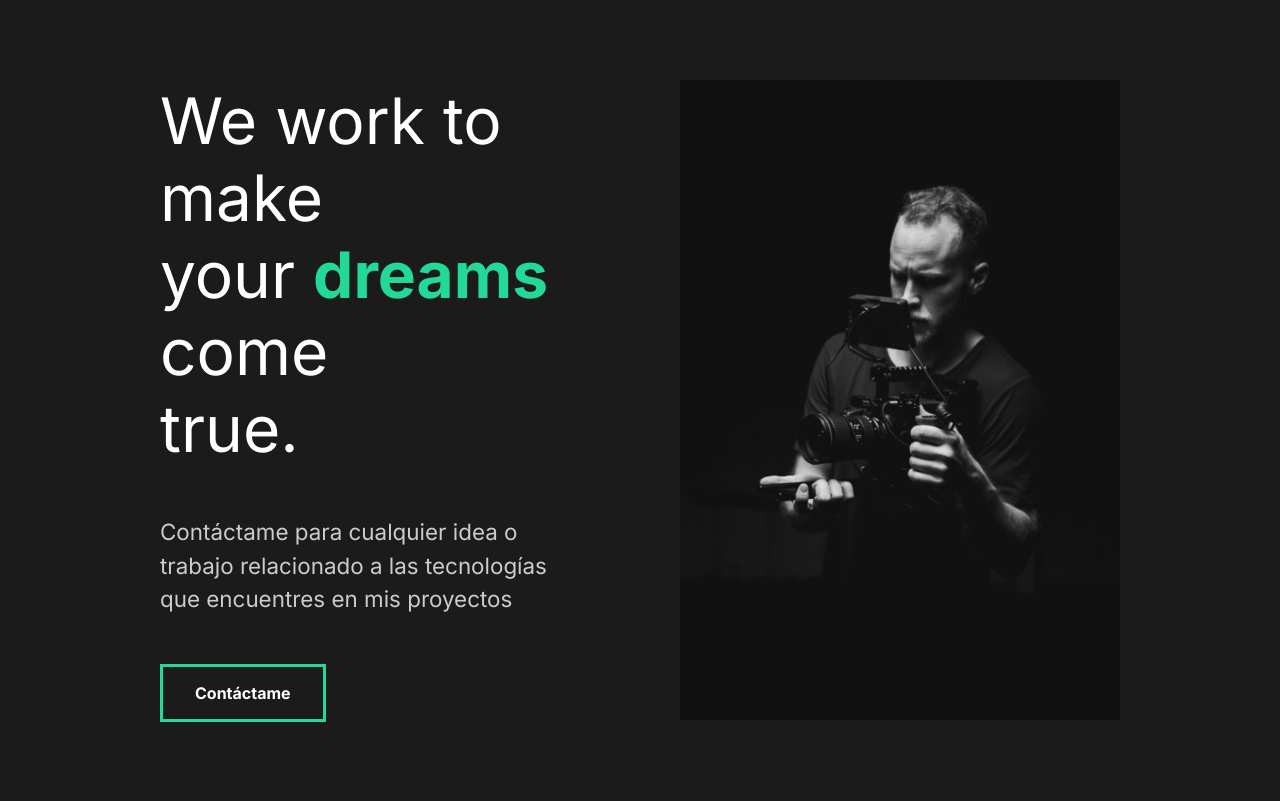
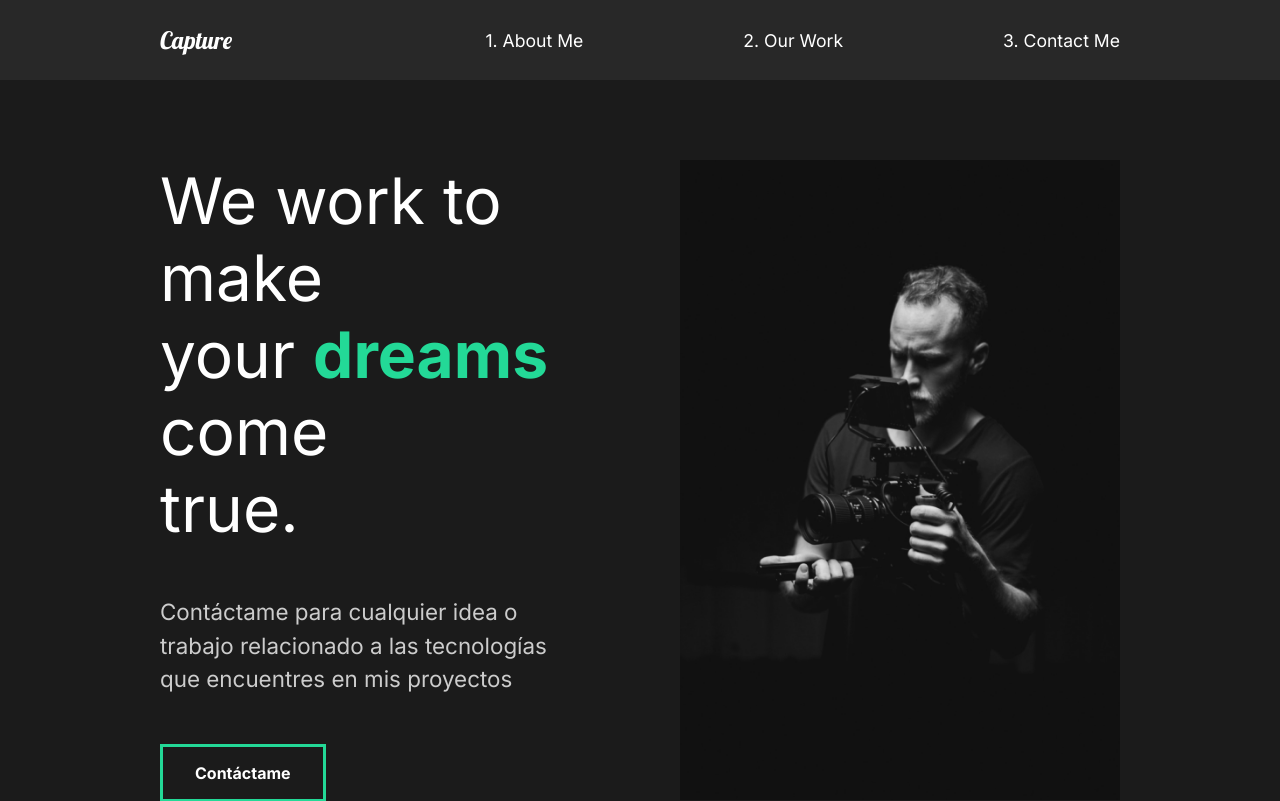
Before and after one commit to 0PabloTapia/pablotapia_portfolio, a React (Create React App) app: page / in a window 1280 px wide. Shown: the top 801 px of the page. Built offline with nearby package versions, Linux system fonts and the light colour scheme.

Commit message:
navsection

```diff
--- a/src/App.js
+++ b/src/App.js
@@ -1,11 +1,13 @@
 import AboutMe from './pages/AboutMe';
 //Global Style
 import GlobalStyle from './components/GlobalStyle';
+import Nav from './components/Nav';
 
 function App() {
   return (
     <div className="App">
       <GlobalStyle />
+      <Nav />
       <AboutMe />
     </div>
   );
--- a/src/components/FaqSection.js
+++ b/src/components/FaqSection.js
@@ -1,9 +1,10 @@
-
+import styled from 'styled-components';
+import { About } from '../styles';
 
 const FaqSection = () => {
 
     return (
-        <div className="faq">
+        <Faq>
             <h2>
                 Preguntas <span>FAQ</span>
             </h2>
@@ -15,6 +16,7 @@
                         Maiores harum praesentium dolorem libero, officiis vel.
                     </p>
                 </div>
+                <div className="faq-line"></div>
             </div>
             <div className="question">
                 <h4>¿Qué proyectos he creado?</h4>
@@ -24,6 +26,7 @@
                         Maiores harum praesentium dolorem libero, officiis vel.
                     </p>
                 </div>
+                <div className="faq-line"></div>
             </div>
             <div className="question">
                 <h4>Métodos de pago</h4>
@@ -33,6 +36,7 @@
                         Maiores harum praesentium dolorem libero, officiis vel.
                     </p>
                 </div>
+                <div className="faq-line"></div>
             </div>
             <div className="question">
                 <h4>Horario</h4>
@@ -42,10 +46,37 @@
                         Maiores harum praesentium dolorem libero, officiis vel.
                     </p>
                 </div>
+                <div className="faq-line"></div>
             </div>
-        </div>
+        </Faq>
     );
 };
 
+const Faq = styled(About)`
+    display: block;
+    span {
+        display: block;
+    }
+    h2 {
+        padding-bottom: 2rem;
+        font-weight: lighter;
+    }
+    .faq-line{
+        background: #cccccc;
+        height: 0.2rem;
+        margin: 2rem 0rem;
+        width: 100% auto;
+    }
+    .question{
+        padding: 3rem 0rem;
+        cursor: pointer;
+    }
+    .answer{
+        padding: 2rem 0rem;
+        p{
+            padding: 1rem 0rem;
+        }
+    }
+`
 
 export default FaqSection;
--- a/src/components/GlobalStyle.js
+++ b/src/components/GlobalStyle.js
@@ -39,6 +39,7 @@
 
     h4 {
         font-weight: bold;
+        font-size: 2rem;
     }
 
     span {
--- /dev/null
+++ b/src/components/Nav.js
@@ -0,0 +1,50 @@
+import styled from 'styled-components';
+
+const Nav = () => {
+    return(
+        <StyledNav>
+            <h1><a id="logo" href="#">Capture</a></h1>
+            <ul>
+                <li>
+                    <a href="#">1. About Me</a>
+                </li>
+                <li>
+                    <a href="#">2. Our Work</a>
+                </li>
+                <li>
+                    <a href="#">3. Contact Me</a>
+                </li>
+            </ul>
+        </StyledNav>
+    );
+};
+
+const StyledNav = styled.nav`
+    min-height: 10vh;
+    display: flex;
+    margin: auto;
+    justify-content: space-between;
+    align-items: center;
+    padding: 1rem 10rem;
+    background: #282828;
+    a {
+        color: white;
+        text-decoration: none;
+    }
+    ul {
+        display: flex;
+        list-style: none;
+    }
+    #logo {
+        font-size: 1.5rem;
+        font-family: "Lobster", cursive;
+        font-weight: lighter;
+    }
+    li{
+       padding-left: 10rem;
+       position: relative;
+    }
+`;
+
+
+export default Nav;
```
